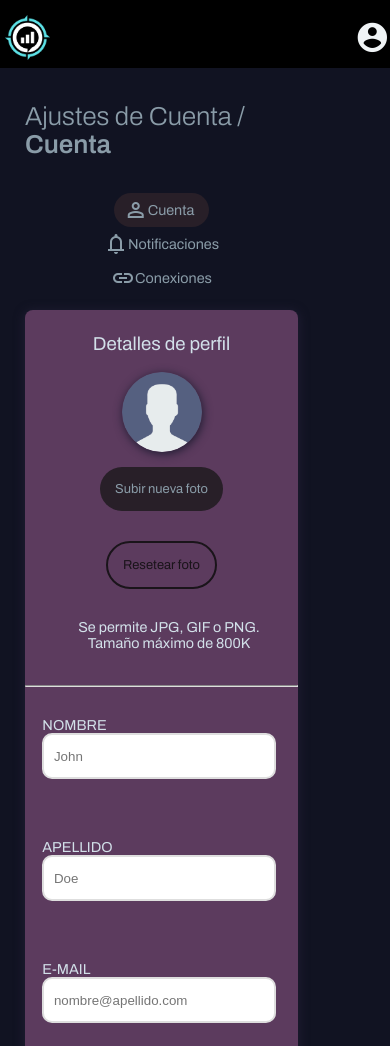
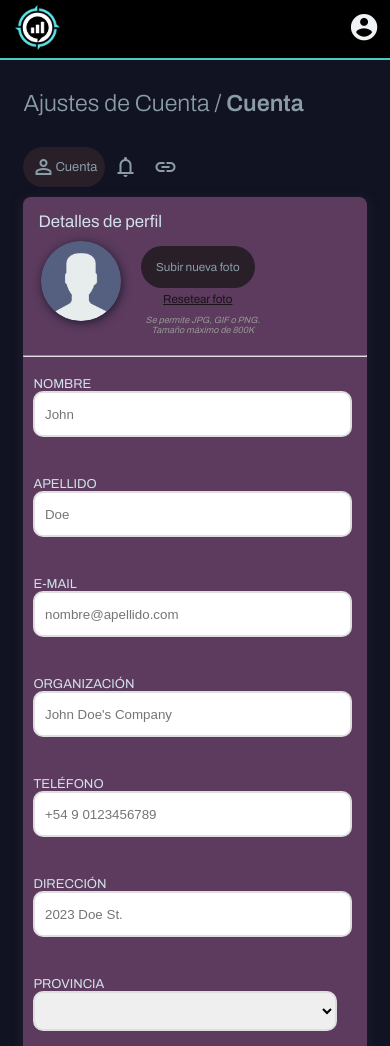
Before and after one commit to marciabel/proyecto_final_labo_II, a plain HTML site: page proyecto/perfil.html in a window 390 px wide. Shown: the top 1046 px of the page. Drawn offline with nearby package versions, Linux system fonts and the light colour scheme.

Commit message:
Cambios en la query del celular perfil.
Co-authored-by: Stefano D'Annunzio <stefasito@users.noreply.github.com>
Co-authored-by: mallbrawl@live.com <mallbrawl@live.com>
Co-authored-by: Pamela Dominguez <Pom94@users.noreply.github.com>

```diff
--- a/proyecto/css/estilos_index.css
+++ b/proyecto/css/estilos_index.css
@@ -26,8 +26,7 @@ main {
 header {
     display: flex;
     flex-direction: column;
-    flex: 0 0 50px;
-    width: 55px;
+    flex: 0 0 55px;
     padding-top: 10px;
 
     /* ESTILOS */
@@ -503,7 +502,7 @@ div.etiqueta-al-dia {
     flex-direction: column;
     width: 26%;
     height: 150px;
-    gap: 10%;
+    gap: 12%;
 }
 
 .label-actividad > span{
@@ -886,6 +885,12 @@ div.etiqueta-acumulado {
 
 /* TABLET */
 @media screen and (max-width:767px) {
+
+    /* ESTILOS GENERALES */
+    main {
+        padding: 0px 5%;
+    }
+
     /* MENU PRINCIPAL */
 
     header {
@@ -990,10 +995,14 @@ div.etiqueta-acumulado {
 /* MOBILE */
 @media screen and (max-width:480px) {
 
-        /* ESTILOS GENERALES */
-        main {
-            padding: 0px 10%;
-            row-gap: 5px;
-        }
+    /* ESTILOS GENERALES */
+    main {
+        row-gap: 5px;
+    }
+
+    /* BARRA NAVEGACION - MENU */
+    #logo>img {
+        width: 35px;
+    }
 
 }
--- a/proyecto/css/estilos_perfil.css
+++ b/proyecto/css/estilos_perfil.css
@@ -6,8 +6,9 @@ body {
 }
 
 main {
-    width: 70%;
-    padding-left: 25px;
+    flex: 1 1 70%;
+
+    padding: 0% 3%;
     font-family: 'Archivo', sans-serif;
     font-size: 0.9em;
     color:hsl(204, 15%, 60%);
@@ -18,8 +19,7 @@ main {
 header {
     display: flex;
     flex-direction: column;
-    flex: 0 0 50px;
-    width: 55px;
+    flex: 0 0 55px;
     padding-top: 10px;
 
     /* ESTILOS */
@@ -35,7 +35,7 @@ header {
     display: flex;
     flex-direction: column;
     align-items: center;
-    max-width: 50px;
+    max-width: 55px;
     left: 0px;
 
     /* ESTILOS */
@@ -132,13 +132,13 @@ header {
 
 /* MODELO DE CADA PANEL */
 .contenedor-panel {
-    width: 100%;
     border-radius: 8px;
     background-color: hsl(296, 23%, 30%);
     color: hsl(204, 35%, 87%);
-    padding: 5px 15px 5px 15px;
-    margin: 15px auto 15px auto;
+    padding: 15px;
+    margin: 15px;
     box-shadow: 0 2px 10px 2px hsl(247, 28%, 15%);
+    max-width: 900px;
 }
 
 /* ------ PANEL PRINCIPAL DE DETALLES DE PERFIL */
@@ -149,7 +149,7 @@ header {
 /* CONTENEDOR SUPERIOR DEL PANEL DE FOTOS */
 .contenedor-superior-fotos {
     display: flex;
-    flex-flow: row wrap;
+    flex-flow: row nowrap;
 }
 
 /* FOTO DEL USUARIO */
@@ -162,16 +162,21 @@ header {
 
 /* WRAPPER DE CONTENEDOR DE BOTONES Y ETIQUETA */
 .wrapper-botones-y-etiqueta {
+    /* display: flex;
+    flex-flow: column nowrap;
+    margin-left: 0; */
+
     display: flex;
     flex-flow: column nowrap;
-    margin-left: 0;
+    justify-content: flex-end;
+    row-gap: 10px;
 }
 
 /* CONTENEDOR DE BOTONES PARA CAMBIAR FOTO */
 .contenedor-botones {
     display: flex;
     flex-flow: row nowrap;
-
+    gap: 10px;
 
 }
 
@@ -179,7 +184,6 @@ header {
 .boton-destacado {
     display: flex;
     align-items: center;
-    margin: auto 15px auto 15px;
     padding: 15px;
     border-radius: 25px;
     background-color: hsl(303, 13%, 14%);
@@ -196,7 +200,6 @@ header {
 .boton-bordeado {
     display: flex;
     align-items: center;
-    margin: auto 15px auto 15px;
     padding: 15px;
     border: 2px solid;
     border-color: hsl(303, 13%, 9%);
@@ -213,7 +216,11 @@ header {
 }
 
 .formatos-permitidos {
-    padding-left: 15px;
+    padding-left: 10px;
+    margin-bottom: 0px;
+    margin-top: 0px;
+    font-style: italic;
+    color: hsl(0deg 0% 59%);
 }
 
 /* LINEA SEPARADORA DEL PANEL PRINCIPAL */
@@ -236,8 +243,6 @@ header {
 .item-tabla {
     width: 43%;
     padding: 20px 30px 20px 10px;
-    margin-top: 10px;
-    margin-bottom: 10px;
 }
 
 .etiqueta-formulario {
@@ -303,24 +308,28 @@ footer {
 
 /* PARA NOTEBOOK/IPAD PRO */
 @media screen and (max-width: 1024px) {
-    .contenedor-panel {}
+
+    body {
+        font-size: 0.9em;
+    }
 }
 
 /* PARA TABLETS (IPAD) */
 
 @media only screen and (max-width: 768px) {
     .item-tabla {
-        width: 42%;
+        flex: 1 1 42%;
     }
-
 
     /* MENU PRINCIPAL */
 
     header {
+        border-bottom: 2px solid hsl(176, 55%, 55%);
         display: flex;
         flex-flow: row nowrap;
         flex: initial;
         width: 100%;
+        padding: 0px 10px;
     }
 
     #menu {
@@ -347,11 +356,6 @@ footer {
         visibility: hidden;
     }
 
-    #boton-menu {
-        display: block;
-        visibility: visible;
-    }
-
     .opciones-perfil {
         padding: 0;
         flex-wrap: wrap;
@@ -366,17 +370,37 @@ footer {
 
 /* PARA CELULARES */
 @media only screen and (max-width: 480px) {
+    main {
+        padding: 0 6%;
+    }
+
+
+    .contenedor-panel {
+        margin: 10px 0;
+    }
+
     .menu-superior{
-        flex-flow: column nowrap;
-        align-items: center;
+        flex-flow: row nowrap;
     }
+
+    .menu-superior > button {
+        margin: 0;
+        padding: 8px;
+    }
+
+    .menu-superior > button:nth-last-child(-n+2) span.label {
+        display: none;
+        visibility: hidden;
+    }
+
     .contenedor-panel {
         padding-left: 0;
         padding-right: 0;
     }
 
     .titulo-perfil-detalles {
-        text-align: center;
+        text-align: flex-start;
+        margin: 0px 15px 15px;
     }
 
     .separador {
@@ -385,33 +409,47 @@ footer {
     }
 
     .contenedor-superior-fotos {
-        flex-flow: column nowrap;
+        flex-flow: row;
         align-items: center;
+        justify-content: flex-start;
+        gap: 15px;
+        padding: 0 5%;
     }
 
     #foto-usuario {
         width: 80px;
         margin-right: 0;
+
+        position: relative;
+        bottom: 10px;
     }
 
     .wrapper-botones-y-etiqueta {
-        margin-left: 0;
-
+        display: flex;
+        flex-flow: column nowrap;
+        justify-content: flex-end;
     }
 
     .contenedor-botones {
         flex-flow: column nowrap;
         align-items: center;
+        gap: 5px;
+    }
+
+    .contenedor-botones > * {
+        font-size: 0.9em;
 
     }
-    .contenedor-botones > * {
-        margin-top: 15px;
-        margin-bottom: 15px;
-        font-size: 0.9em;
+
+    .boton-bordeado {
+        border: none;
+        text-decoration: underline;
+        padding: 0;
     }
 
     .formatos-permitidos {
         text-align: center;
+        font-size: 0.7em;
     }
 
     #tabla {
@@ -419,7 +457,13 @@ footer {
     }
 
     .item-tabla {
-        width: 80%;
+        flex: 1 1 95%;
+    }
+
+    #guardar-cancelar {
+        flex-flow: row nowrap;
+        align-items: center;
+        gap: 45px;
     }
 
    #desactivarCuenta {
@@ -441,6 +485,10 @@ footer {
         font-size: 0.8em;
     }
 
+    #confirmarEliminar {
+        font-size: 0.83em;
+    }
+
 
 
 }
--- a/proyecto/perfil.html
+++ b/proyecto/perfil.html
@@ -57,13 +57,13 @@
         <div class="menu-superior">
             <button class="boton-seleccionado" title="Cuenta"><span class="material-symbols-outlined">
                 person
-                </span>Cuenta</button>
+                </span><span class="label">Cuenta</span> </button>
             <button class="boton-normal" title="Notificaciones"><span class="material-symbols-outlined">
                 notifications
-                </span>Notificaciones</button>
+                </span><span class="label">Notificaciones</span> </button>
             <button class="boton-normal" title="Conexiones"><span class="material-symbols-outlined">
                 link
-                </span>Conexiones</button>
+                </span><span class="label">Conexiones</span> </button>
         </div>
         <div class="contenedor-panel" id="perfil-detalles">
             <p class="titulo-perfil-detalles">Detalles de perfil</p>
@@ -163,7 +163,7 @@
             <form id="desactivarCuenta">
                 <div>
                     <input type="checkbox" id="desactivar" name="desactivar" value="Cuenta">
-                    <label for="desactivar"> Confirmo la desactivación de mi cuenta</label>
+                    <label id="confirmarEliminar" for="desactivar"> Confirmo la desactivación de mi cuenta</label>
                 </div>
                 <button class="boton-destacado" id="botonDesactivar">Desactivar cuenta</button>
             </form>
```
Also changed, not shown: proyecto/index.html (+3 -3 lines).
